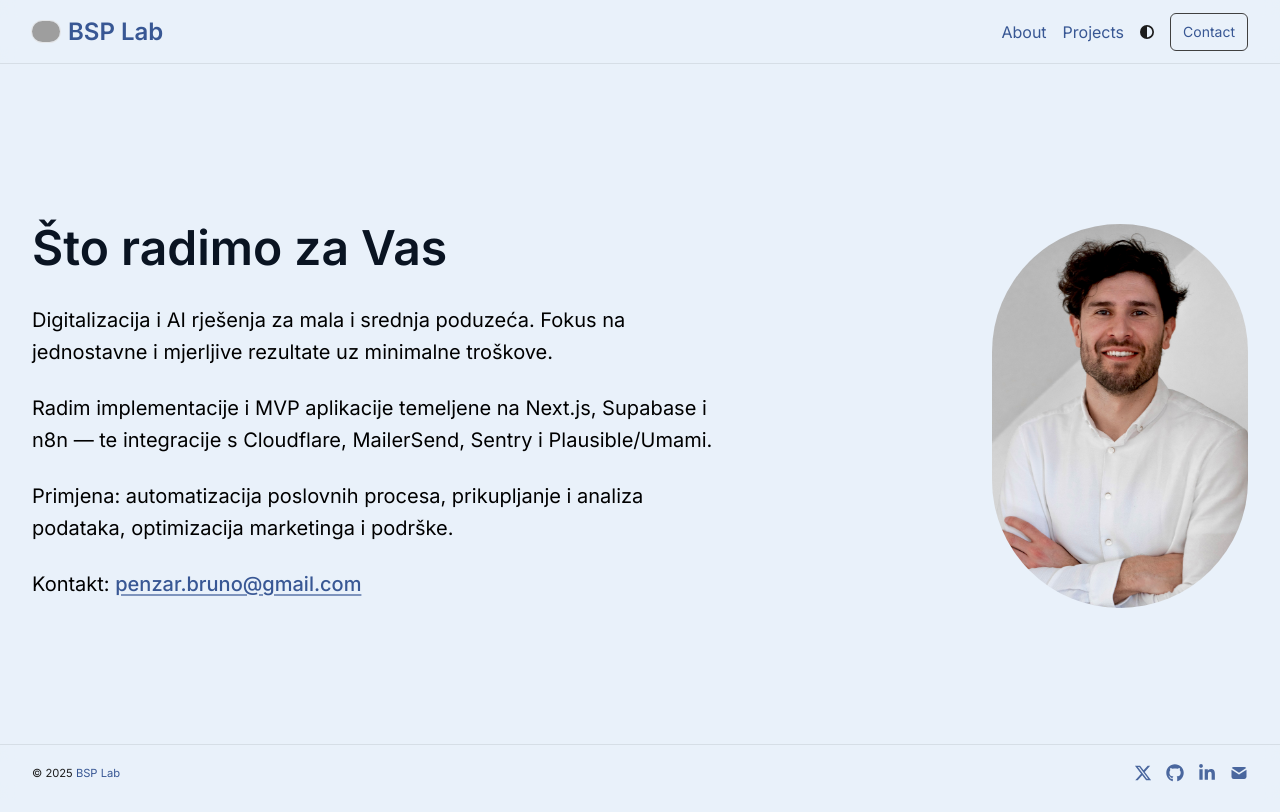
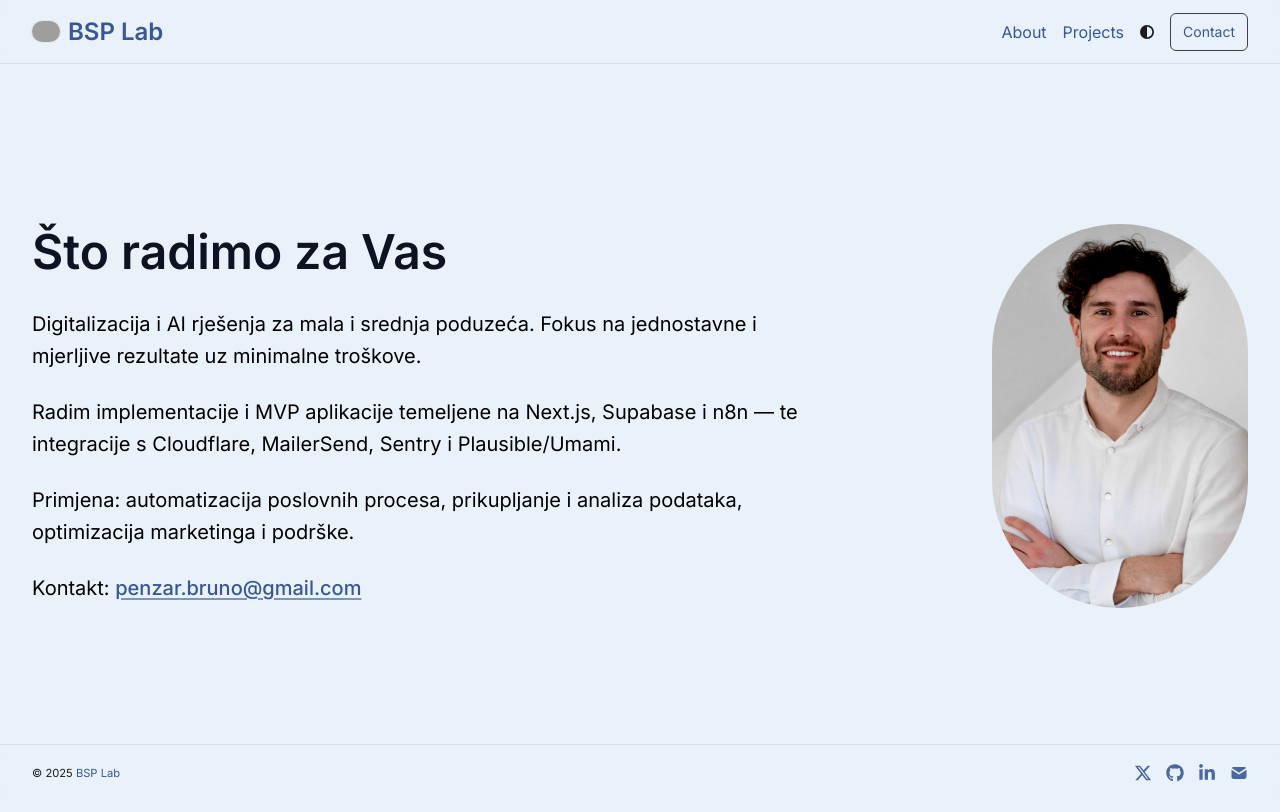
Before and after one commit to BPenzar/bsp-lab, a Next.js app: page / in a window 1280 px wide. Built offline with nearby package versions, Linux system fonts and the light colour scheme; grey boxes are pictures that could not be loaded.

Commit message:
Update page.tsx

```diff
--- a/app/page.tsx
+++ b/app/page.tsx
@@ -3,14 +3,15 @@ import { socialLinks } from "./lib/config";
 
 export default function Page() {
   return (
-    <section className="grid grid-cols-1 lg:grid-cols-12 gap-10 lg:gap-16 items-start">
-      {/* Lijevi stupac: naslov + tekst */}
-      <div className="lg:col-span-7">
+    <section className="w-full min-h-[calc(100vh-var(--header-h)-var(--footer-h))] grid grid-cols-1 lg:grid-cols-12 items-center gap-10 lg:gap-16">
+      {/* Lijevo: naslov + tekst (8/12) */}
+      <div className="lg:col-span-8">
         <h1 className="mb-8 text-3xl md:text-4xl lg:text-5xl font-semibold">
           Što radimo za Vas
         </h1>
 
-        <div className="prose prose-neutral dark:prose-invert prose-lg md:prose-xl">
+        {/* Uklonjen max-width na prose */}
+        <div className="prose prose-neutral dark:prose-invert prose-lg md:prose-xl max-w-none">
           <p>
             Digitalizacija i AI rješenja za mala i srednja poduzeća. Fokus na
             jednostavne i mjerljive rezultate uz minimalne troškove.
@@ -32,8 +33,8 @@ export default function Page() {
         </div>
       </div>
 
-      {/* Desni stupac: okrugla slika */}
-      <div className="lg:col-span-5 flex justify-center lg:justify-end">
+      {/* Desno: slika (4/12), skroz desno */}
+      <div className="lg:col-span-4 justify-self-center lg:justify-self-end">
         <a href={socialLinks.linkedin} target="_blank" rel="noopener noreferrer">
           <Image
             src="/bruno.jpg"
```
